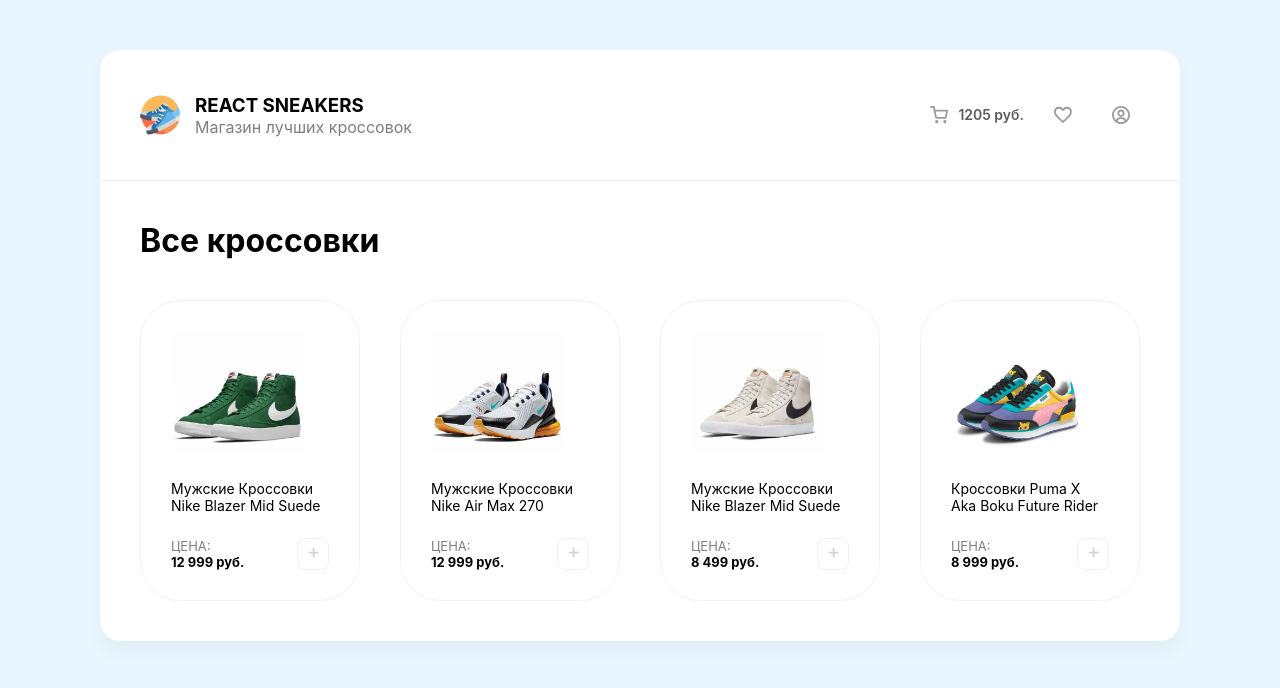
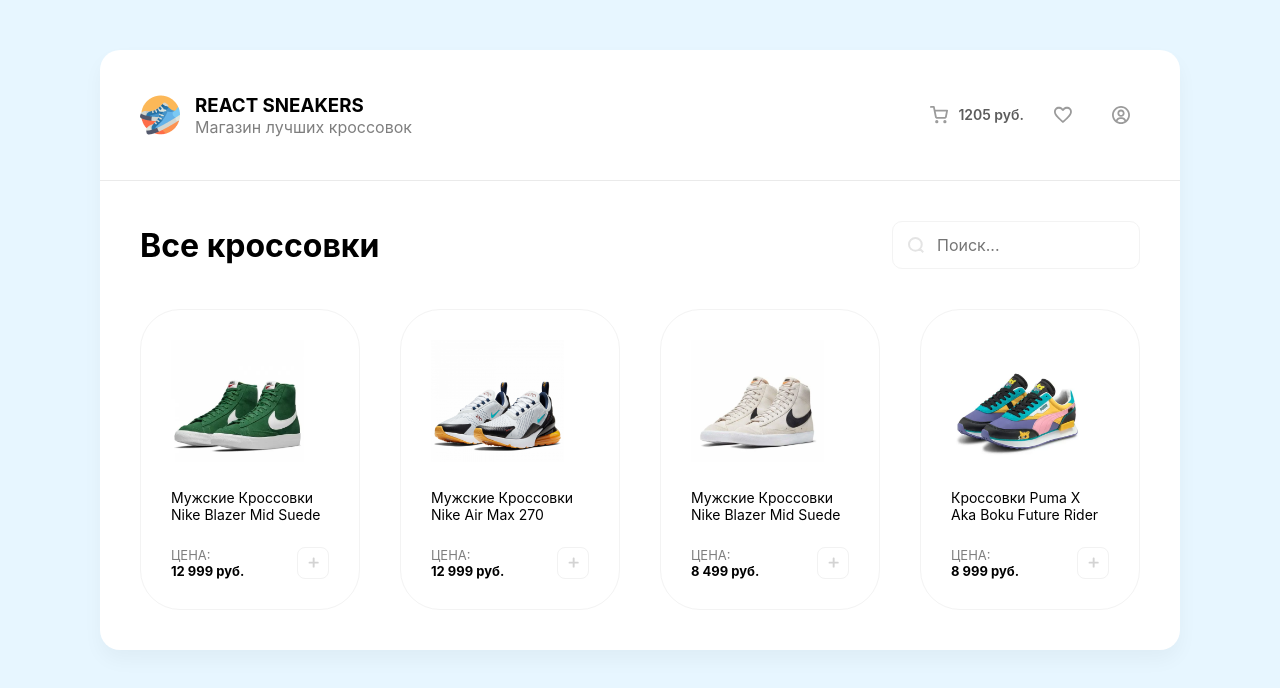
Before and after one commit to Chill-Peppa/react-sneakers, a React (Create React App) app: page / in a window 1280 px wide. Shown: the top 688 px of the page. Built offline with nearby package versions, Linux system fonts and the light colour scheme.

Commit message:
feat: add input

```diff
--- a/src/App.js
+++ b/src/App.js
@@ -38,7 +38,13 @@
         </ul>
       </header>
       <main className="content">
-        <h1>Все кроссовки</h1>
+        <div className="search-container">
+          <h1>Все кроссовки</h1>
+          <div className="search-block">
+            <img src="/images/search.svg" alt="Search icon" />
+            <input placeholder="Поиск..." />
+          </div>
+        </div>
 
         <div className="sneakers">
           <div className="card">
--- a/src/index.scss
+++ b/src/index.scss
@@ -1,9 +1,13 @@
 body {
     margin: 0;
-    font-family: 'Inter', sans-serif;
     -webkit-font-smoothing: antialiased;
     -moz-osx-font-smoothing: grayscale;
     background: #e7f6ff;
+  }
+
+/*------- ДЛЯ ВСЕХ ЭЛЕМЕНТОВ -------*/
+  * {
+    font-family: 'Inter', sans-serif;
   }
 
   .wrapper {
@@ -65,9 +69,31 @@
 
   .content {
     padding: 40px;
+  }
+
+  .search-container {
+    display: flex;
+    align-items: center;
+    margin-bottom: 40px;
+    justify-content: space-between;
     h1 {
       margin: 0;
-      margin-bottom: 40px;
+    }
+  }
+
+  .search-block {
+    border: 1px solid #f3f3f3;
+    border-radius: 10px;
+    display: flex;
+    padding: 0 15px;
+
+    input {
+      border: 0;
+      padding: 13px;
+      font-size: 16px;
+      box-sizing: border-box;
+      width: 200px;
+      outline: none;
     }
   }
 
```
Also changed, not shown: public/images/search.svg (added), 1 other file (tests, documents, lock files or other folders).
